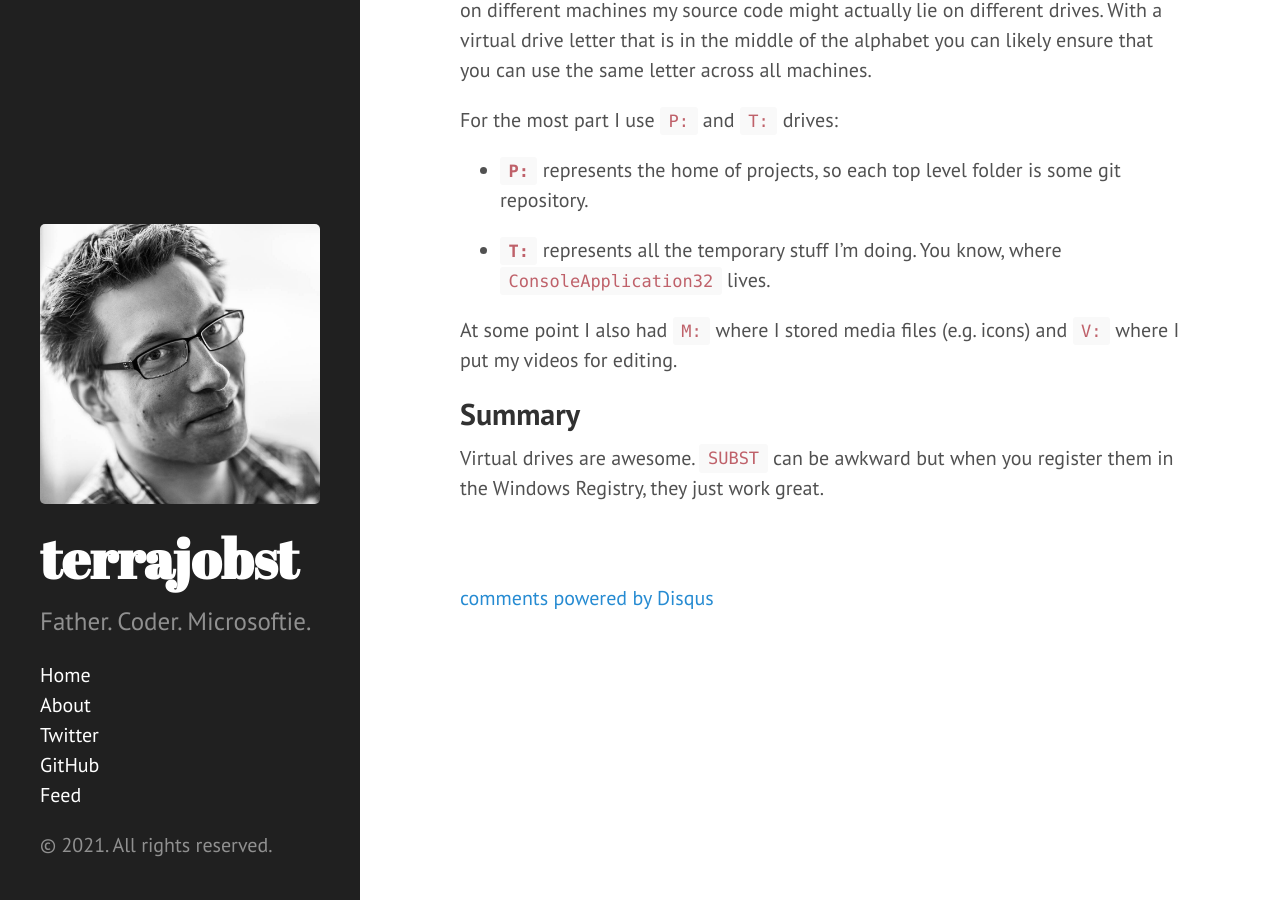
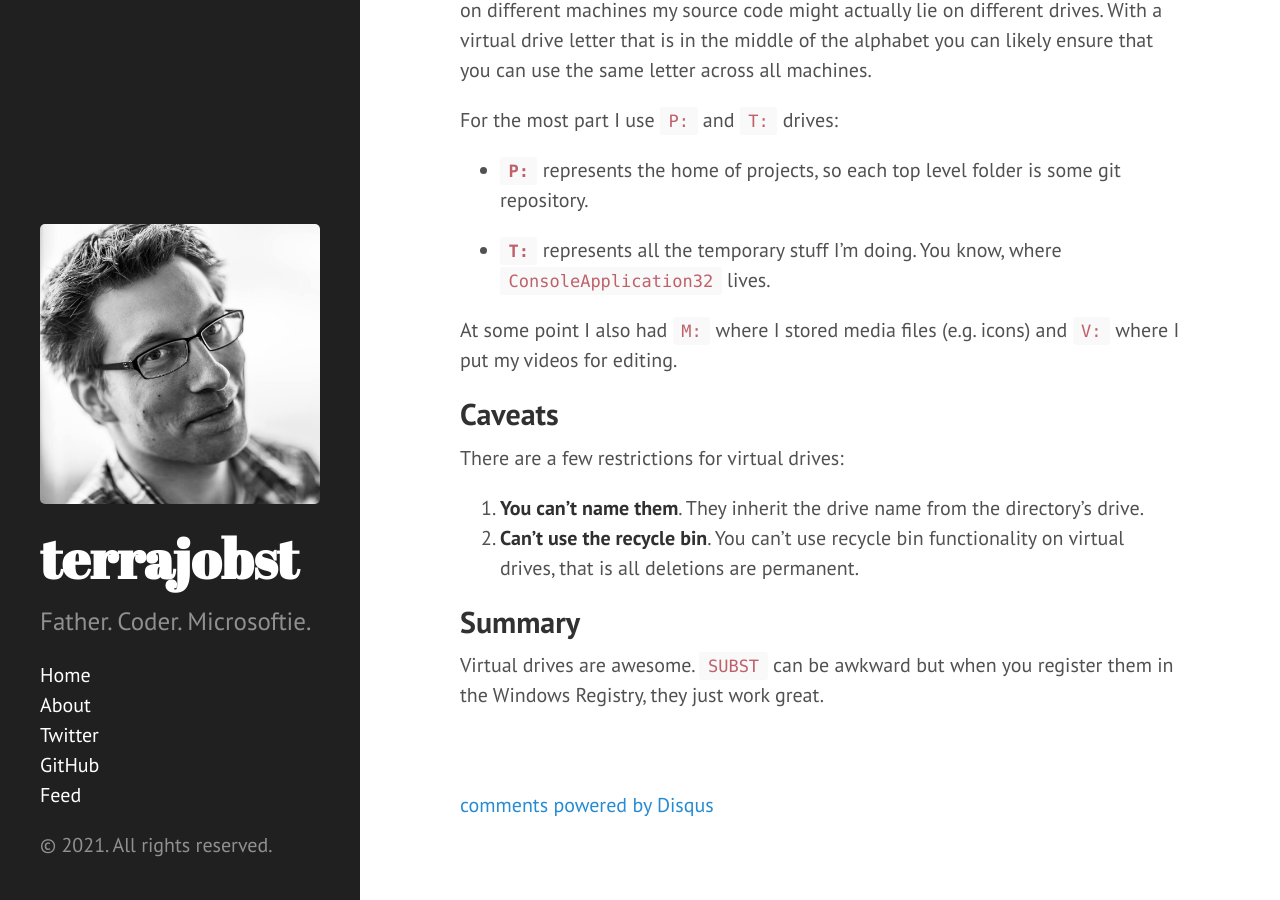
Before and after one commit to terrajobst/terrajobst.github.io, a Jekyll site: the page built from _posts/2021-07-04-subst.md, in a window 1280 px wide and 900 px high, scrolled down 1969 px. Built offline with Jekyll 4.4.1, drawn with Linux system fonts in a browser that asks for light colours; comment, search, counter and statistics services are not loaded.

Commit message:
Add caveats

```diff
--- a/_posts/2021-07-04-subst.md
+++ b/_posts/2021-07-04-subst.md
@@ -90,6 +90,15 @@ where I put my videos for editing.
 
 [Super User]: https://superuser.com/a/29076
 
+## Caveats
+
+There are a few restrictions for virtual drives:
+
+1. **You can't name them**. They inherit the drive name from the directory's
+   drive.
+2. **Can't use the recycle bin**. You can't use recycle bin functionality on
+   virtual drives, that is all deletions are permanent.
+
 ## Summary
 
 Virtual drives are awesome. `SUBST` can be awkward but when you register them in
```
